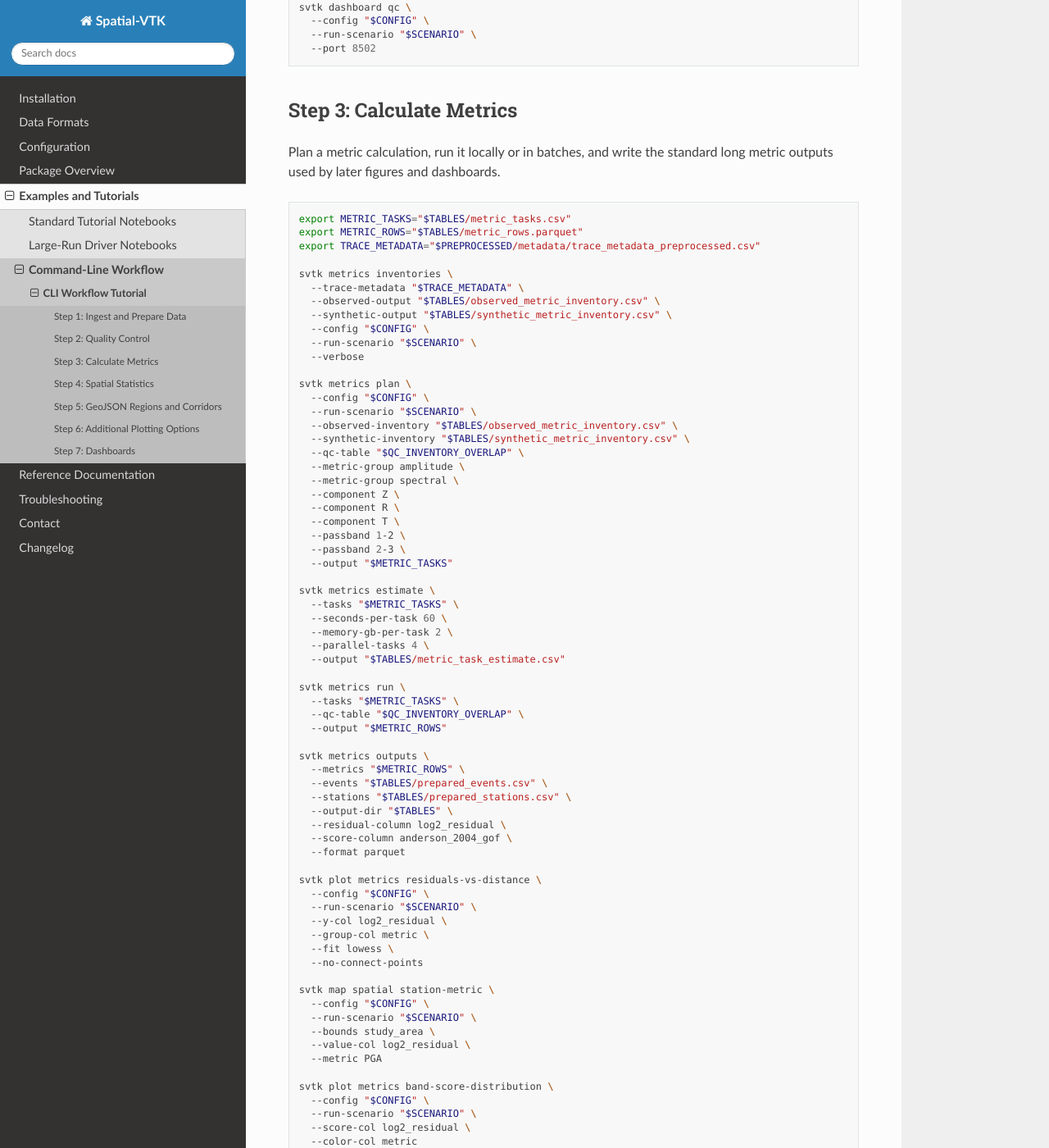
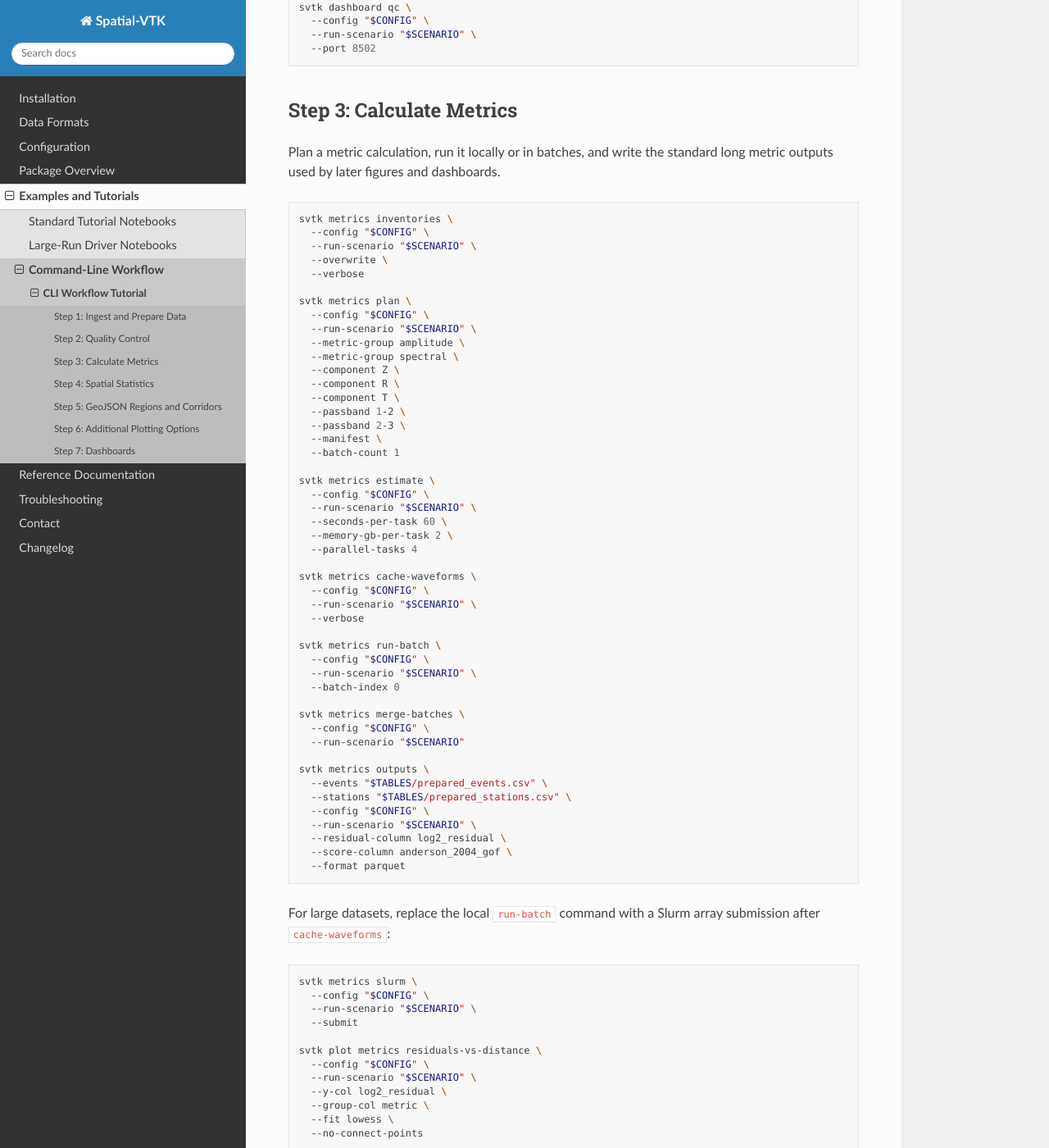
Before and after one commit to bcbirkel/spatial-vtk, a Sphinx documentation site: the page built from docs/examples/cli_workflow.rst, in a window 1280 px wide and 1400 px high, scrolled down 2056 px. Shown: the whole window at 82% size. Built offline with Sphinx 7.4.7 and the Read the Docs theme 3.1.0, drawn with Linux system fonts in a browser that asks for light colours; some of the changed text lies outside the part shown.

Commit message:
Streamline configured metric CLI workflow

```diff
--- a/docs/examples/cli_workflow.rst
+++ b/docs/examples/cli_workflow.rst
@@ -116,24 +116,15 @@ Plan a metric calculation, run it locally or in batches, and write the standard
 
 .. code-block:: bash
 
-   export METRIC_TASKS="$TABLES/metric_tasks.csv"
-   export METRIC_ROWS="$TABLES/metric_rows.parquet"
-   export TRACE_METADATA="$PREPROCESSED/metadata/trace_metadata_preprocessed.csv"
-
    svtk metrics inventories \
-     --trace-metadata "$TRACE_METADATA" \
-     --observed-output "$TABLES/observed_metric_inventory.csv" \
-     --synthetic-output "$TABLES/synthetic_metric_inventory.csv" \
      --config "$CONFIG" \
      --run-scenario "$SCENARIO" \
+     --overwrite \
      --verbose
 
    svtk metrics plan \
      --config "$CONFIG" \
      --run-scenario "$SCENARIO" \
-     --observed-inventory "$TABLES/observed_metric_inventory.csv" \
-     --synthetic-inventory "$TABLES/synthetic_metric_inventory.csv" \
-     --qc-table "$QC_INVENTORY_OVERLAP" \
      --metric-group amplitude \
      --metric-group spectral \
      --component Z \
@@ -141,28 +132,48 @@ Plan a metric calculation, run it locally or in batches, and write the standard
      --component T \
      --passband 1-2 \
      --passband 2-3 \
-     --output "$METRIC_TASKS"
+     --manifest \
+     --batch-count 1
 
    svtk metrics estimate \
-     --tasks "$METRIC_TASKS" \
+     --config "$CONFIG" \
+     --run-scenario "$SCENARIO" \
      --seconds-per-task 60 \
      --memory-gb-per-task 2 \
-     --parallel-tasks 4 \
-     --output "$TABLES/metric_task_estimate.csv"
+     --parallel-tasks 4
 
-   svtk metrics run \
-     --tasks "$METRIC_TASKS" \
-     --qc-table "$QC_INVENTORY_OVERLAP" \
-     --output "$METRIC_ROWS"
+   svtk metrics cache-waveforms \
+     --config "$CONFIG" \
+     --run-scenario "$SCENARIO" \
+     --verbose
+
+   svtk metrics run-batch \
+     --config "$CONFIG" \
+     --run-scenario "$SCENARIO" \
+     --batch-index 0
+
+   svtk metrics merge-batches \
+     --config "$CONFIG" \
+     --run-scenario "$SCENARIO"
 
    svtk metrics outputs \
-     --metrics "$METRIC_ROWS" \
      --events "$TABLES/prepared_events.csv" \
      --stations "$TABLES/prepared_stations.csv" \
-     --output-dir "$TABLES" \
+     --config "$CONFIG" \
+     --run-scenario "$SCENARIO" \
      --residual-column log2_residual \
      --score-column anderson_2004_gof \
      --format parquet
+
+For large datasets, replace the local ``run-batch`` command with a Slurm array
+submission after ``cache-waveforms``:
+
+.. code-block:: bash
+
+   svtk metrics slurm \
+     --config "$CONFIG" \
+     --run-scenario "$SCENARIO" \
+     --submit
 
    svtk plot metrics residuals-vs-distance \
      --config "$CONFIG" \
@@ -350,10 +361,10 @@ Write dashboard-ready Parquet datasets and launch the Streamlit dashboard apps.
 .. code-block:: bash
 
    svtk metrics outputs \
-     --metrics "$TABLES/metrics_long.parquet" \
      --events "$TABLES/prepared_events.csv" \
      --stations "$TABLES/prepared_stations.csv" \
-     --output-dir "$TABLES" \
+     --config "$CONFIG" \
+     --run-scenario "$SCENARIO" \
      --residual-column log2_residual \
      --score-column anderson_2004_gof \
      --format parquet \
--- a/src/spatial_vtk/config/default_outputs.yaml
+++ b/src/spatial_vtk/config/default_outputs.yaml
@@ -32,6 +32,9 @@ tables:
   metric_tasks:
     filename: metric_tasks.csv
     description: Metric task preview
+  metric_task_estimate:
+    filename: metric_task_estimate.csv
+    description: Metric task count and resource estimate summary
   metric_manifest:
     filename: metric_manifest.json
     description: Resumable metric workflow manifest
```
Also changed, not shown: docs/reference/cli/metrics.rst (+30 -7 lines), 3 other files.
